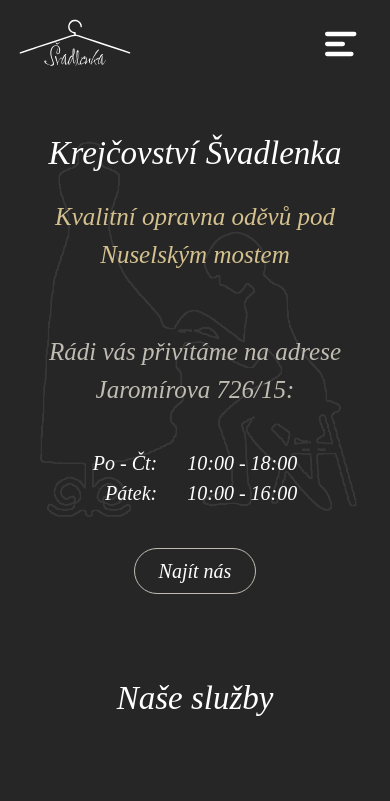
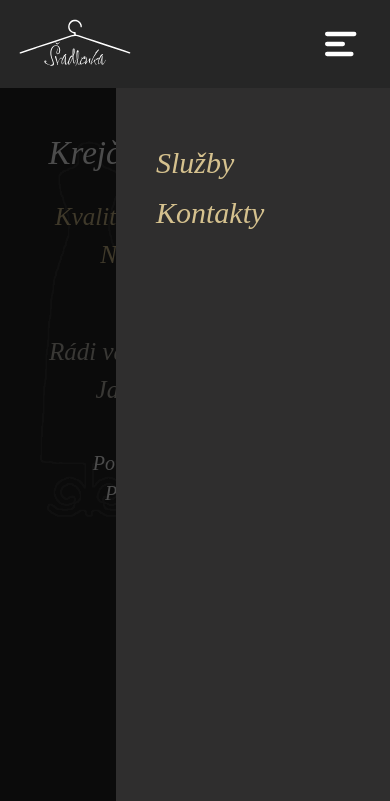
Before and after one commit to AlexMost/svadlenka-praha, a plain HTML site: page index.html in a window 390 px wide. Both pictures are taken after a click on the button 340 px from the left and 44 px from the top of the page. Shown: the top 801 px of the page. Drawn offline with Linux system fonts and the light colour scheme; grey boxes are pictures that could not be loaded.

Commit message:
Imlemented sidebar overlay

```diff
--- a/index.html
+++ b/index.html
@@ -17,8 +17,8 @@
             <img class="logo" src="img/logo.svg" alt="Svadlenka logo"/>
         </a>
         <ul class="menu">
-            <li><a href="#">Služby</a></li>
-            <li><a href="#">Kontakty</a></li>
+            <li><a href="#sluzby">Služby</a></li>
+            <li><a href="#kontakty">Kontakty</a></li>
         </ul>
         <button class="hamburger-btn">
             <img src="img/burger.svg"/>
@@ -42,7 +42,7 @@
         </table>
         <a href="https://maps.app.goo.gl/tuCXWGpSLHZmgrTq8" class="cta-button">Najít nás</a>
     </section>
-    <section>
+    <section id="sluzby">
         <div class="section-title">Naše služby</div>
         <div class="services">
             <div class="service">
@@ -79,13 +79,20 @@
             </div>
         </div>
     </section>
-    <section>
+    <section id="kontakty">
         <div class="section-title">Kontakty</div>
     </section>
     <iframe class="map"
             src="https://www.google.com/maps/embed?pb=!1m18!1m12!1m3!1d2561.1299956582297!2d14.423894077578739!3d50.065127071521246!2m3!1f0!2f0!3f0!3m2!1i1024!2i768!4f13.1!3m3!1m2!1s0x470b95417e9293ed%3A0x1e25b699802f5a22!2zS3JlasSNb3ZzdHbDrSDFoHZhZGxlbmth!5e0!3m2!1sen!2scz!4v1746189430361!5m2!1sen!2scz"
             allowfullscreen="" loading="lazy" referrerpolicy="no-referrer-when-downgrade"></iframe>
 </main>
+<div class="sidebar-overlay"></div>
+<div class="sidebar">
+  <ul>
+    <li><a href="#sluzby">Služby</a></li>
+    <li><a href="#kontakty">Kontakty</a></li>
+  </ul>
+</div>
 <script defer src="./script.js"></script>
 </body>
 </html>
--- a/script.js
+++ b/script.js
@@ -1,5 +1,4 @@
 // Header animation
-(() => {
 const header = document.querySelector('header');
 let isShadowVisible = false;
 let ticking = false;
@@ -24,4 +23,25 @@
         ticking = true;
     }
 });
-})();
+
+// Sidebar overlay
+const sidebar = document.querySelector('.sidebar');
+const toggleBtn = document.querySelector('.hamburger-btn');
+const overlay = document.querySelector('.sidebar-overlay');
+
+toggleBtn.addEventListener('click', () => {
+    sidebar.classList.toggle('open');
+    overlay.classList.toggle('active');
+});
+
+overlay.addEventListener('click', () => {
+    sidebar.classList.remove('open');
+    overlay.classList.remove('active');
+});
+
+document.querySelectorAll('.sidebar a').forEach(link => {
+    link.addEventListener('click', () => {
+        sidebar.classList.remove('open');
+        overlay.classList.remove('active');
+    });
+});
--- a/style.css
+++ b/style.css
@@ -77,6 +77,10 @@ section {
     }
 }
 
+section[id] {
+    scroll-margin-top: 88px;
+}
+
 /* UI Components */
 .cta-button {
     display: inline-block;
@@ -104,7 +108,7 @@ header {
         transition: box-shadow 0.3s ease;
     }
     background-color: #262626;
-    z-index: 10;
+    z-index: 100;
 }
 
 .shadow {
@@ -287,3 +291,48 @@ nav {
     width: 100%;
     min-height: 400px;
 }
+
+.sidebar {
+    position: fixed;
+    top: 88px;
+    right: -100%;
+    width: 60%;
+    height: 100%;
+    background-color: #2f2e2e;
+    z-index: 999;
+    padding: 40px 20px;
+    transition: right 0.3s ease;
+    ul {
+        display: block;
+        margin: 20px;
+        font-size: 30px;
+        li {
+            margin-top: 20px;
+        }
+        li a {
+            color: #d5c18e;
+        }
+    }
+}
+
+.sidebar.open {
+    right: 0;
+}
+
+.sidebar-overlay {
+    position: fixed;
+    top: 88px;
+    left: 0;
+    width: 100%;
+    height: 100%;
+    background: rgba(0, 0, 0, 0.7);
+    opacity: 0;
+    visibility: hidden;
+    transition: opacity 0.3s ease;
+    z-index: 998;
+}
+
+.sidebar-overlay.active {
+    opacity: 1;
+    visibility: visible;
+}
```
Lines whose indentation alone changed are shown as unchanged.
